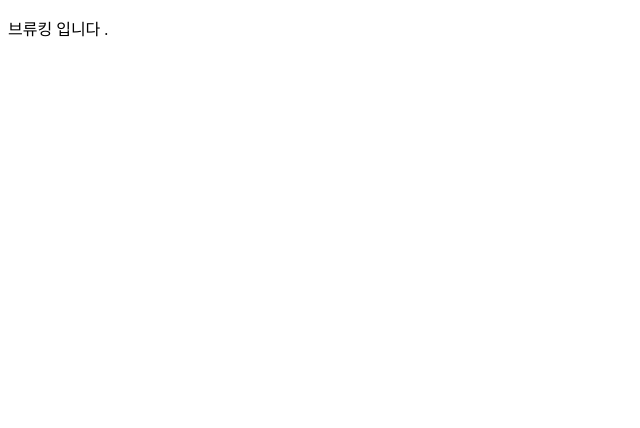
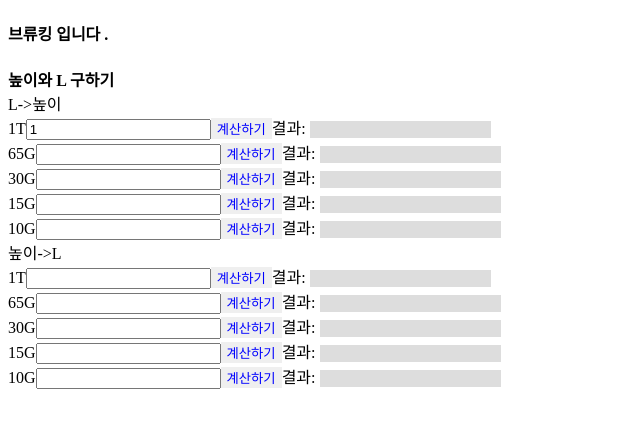
Before and after one commit to FixItMartin/brewingking, a plain HTML site: page index.html in a window 1280 px wide. Shown: the whole page, without its empty margins (0-640 px from the left). Drawn offline with nearby package versions, Linux system fonts and the light colour scheme.

Commit message:
Update index.html

```diff
--- a/index.html
+++ b/index.html
@@ -6,6 +6,28 @@
   <script src="https://ajax.googleapis.com/ajax/libs/jquery/1.12.4/jquery.min.js"></script>
  </head>
  <body>
-  <p>브류킹 입니다 .</p>
+	<script>
+		function cal() {
+			// 선언
+			//ID 값으로 value 값 가져오기
+			var TL1 = document.getElementById("TL_input1");
+			var TL1_value = TL1.value
+			alert(TL1_value);
+		}
+	</script>
+  <h4>브류킹 입니다 .</h4>
+  <strong>높이와 L 구하기</strong><br/>
+  <span>L->높이</span><br/>
+  <span>1T</span><input type="text" name="1TL_input" id="TL_input1" value="1" /><button style="color:blue; border:none;" onclick="cal();"> 계산하기 </button><span>결과: </span><input type="text" name="1TL_answer" id="1TL_answer" style="border:none; background-color:#ddd; background-color:#ddd" /><br/>
+  <span>65G</span><input type="text" name="65GL_input" id="65GL_input" /><button style="color:blue; border:none;" onclick="cal();"> 계산하기 </button><span>결과: </span><input type="text" name="65GL_answer" id="65GL_answer" style="border:none; background-color:#ddd" /><br/>
+  <span>30G</span><input type="text" name="30GL_input" id="30GL_input" /><button style="color:blue; border:none;" onclick="cal();"> 계산하기 </button><span>결과: </span><input type="text" name="30GL_answer" id="30GL_answer" style="border:none; background-color:#ddd" /><br/>
+  <span>15G</span><input type="text" name="15GL_input" id="15GL_input" /><button style="color:blue; border:none;" onclick="cal();"> 계산하기 </button><span>결과: </span><input type="text" name="15GL_answer" id="15GL_answer" style="border:none; background-color:#ddd" /><br/>
+  <span>10G</span><input type="text" name="10GL_input" id="10GL_input" /><button style="color:blue; border:none;" onclick="cal();"> 계산하기 </button><span>결과: </span><input type="text" name="10GL_answer" id="10GL_answer" style="border:none; background-color:#ddd" /><br/>
+  <span>높이->L</span><br/>
+  <span>1T</span><input type="text" name="1T_input" id="1T_input" /><button style="color:blue; border:none;" onclick="cal();"> 계산하기 </button><span>결과: </span><input type="text" name="1T_answer" id="1T_answer" style="border:none; background-color:#ddd" /><br/>
+  <span>65G</span><input type="text" name="65GL_input" id="65GL_input" /><button style="color:blue; border:none;" onclick="cal();"> 계산하기 </button><span>결과: </span><input type="text" name="65GL_answer" id="65GL_answer" style="border:none; background-color:#ddd" /><br/>
+  <span>30G</span><input type="text" name="30G_input" id="30G_input" /><button style="color:blue; border:none;" onclick="cal();"> 계산하기 </button><span>결과: </span><input type="text" name="30G_answer" id="30G_answer" style="border:none; background-color:#ddd" /><br/>
+  <span>15G</span><input type="text" name="15G_input" id="15G_input" /><button style="color:blue; border:none;" onclick="cal();"> 계산하기 </button><span>결과: </span><input type="text" name="15G_answer" id="15G_answer" style="border:none; background-color:#ddd" /><br/>
+  <span>10G</span><input type="text" name="10G_input" id="10G_input" /><button style="color:blue; border:none;" onclick="cal();"> 계산하기 </button><span>결과: </span><input type="text" name="10G_answer" id="10G_answer" style="border:none; background-color:#ddd" /><br/>
  </body>
 </html>
```
